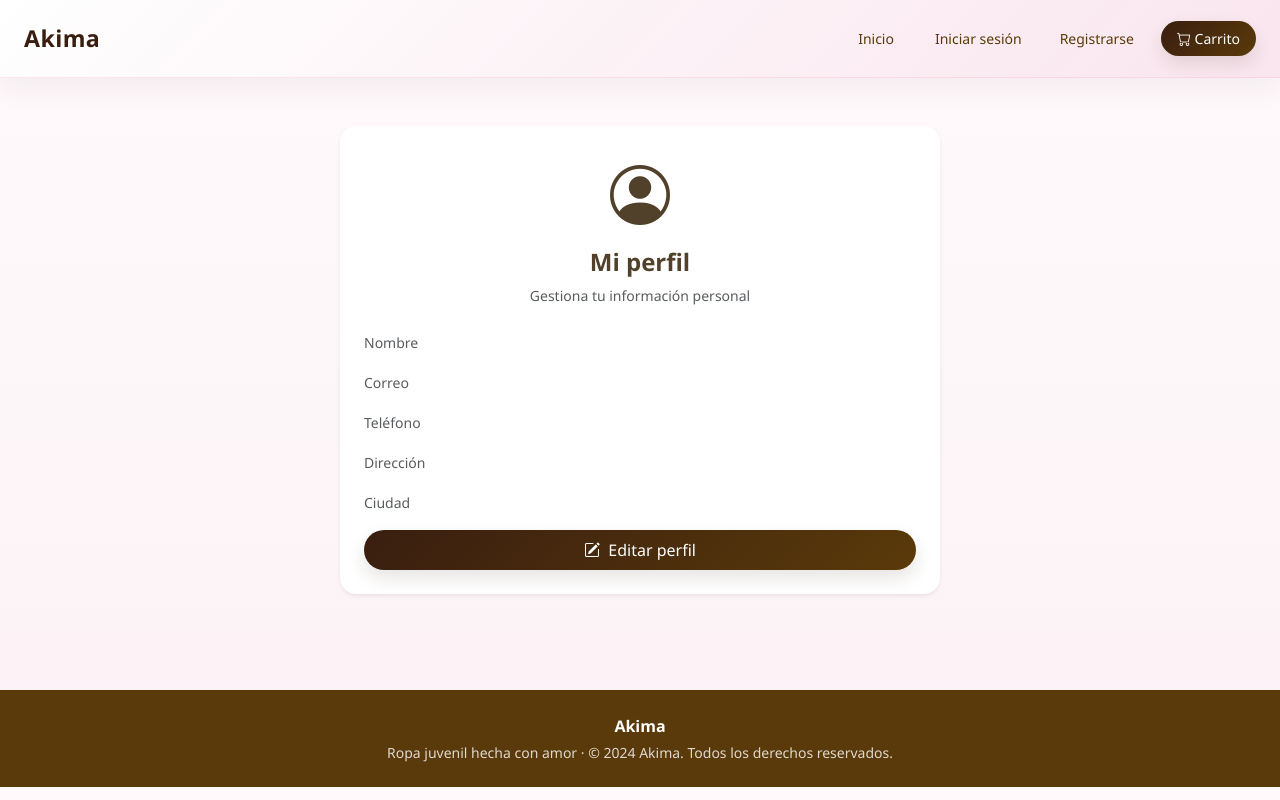
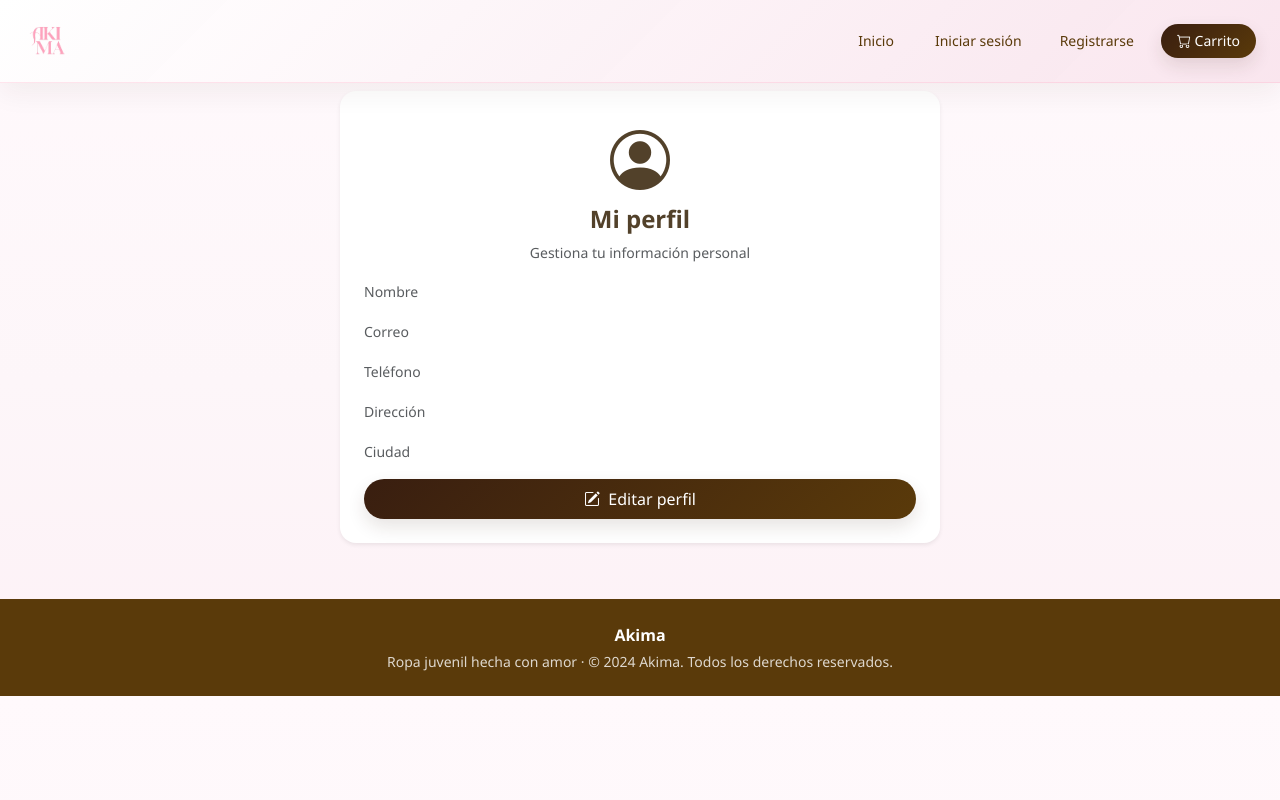
Before and after one commit to AlysonHenao/Akima, a Django app: template templates/account/profile.html in a window 1280 px wide. Run offline with Django 5.2, Linux system fonts and the light colour scheme; the template is opened without the code that fills it, so the values that code supplies are empty.

Commit message:
Style: Adjusting font styles, add logo in nav and functionality to bottons

```diff
--- a/templates/account/profile.html
+++ b/templates/account/profile.html
@@ -2,13 +2,13 @@
 {% block title %}Mi perfil - Akima{% endblock %}
 
 {% block content %}
-<div class="container py-5">
+<div class="container py-2">
 
     <div class="card border-0 shadow-sm rounded-4 p-4 mx-auto" style="max-width: 600px;">
 
-        <div class="text-center mb-2">
+        <div class="text-center">
             <i class="bi bi-person-circle" style="font-size: 60px; color: #3a270de0;"></i>
-            <h4 class="fw-bold mt-2" style="color: #3a270de0;">Mi perfil</h4>
+            <h4 class="fw-bold" style="color: #3a270de0;">Mi perfil</h4>
             <p class="text-muted small">Gestiona tu información personal</p>
         </div>
 
--- a/templates/product/home.html
+++ b/templates/product/home.html
@@ -222,7 +222,6 @@
         flex: 1;
     }
     .ak-card-price {
-        font-family: 'Playfair Display', serif;
         font-size: 1.05rem;
         font-weight: 700;
         color: var(--ak-brown);
--- a/templates/shared/base.html
+++ b/templates/shared/base.html
@@ -15,16 +15,22 @@
 
 <body class="{% block body_class %}{% endblock %}">
 
-    <nav class="navbar bg-white px-4 py-3 d-flex justify-content-between align-items-center flex-wrap gap-2">
+    <nav class="navbar bg-white px-4 py-3 d-flex justify-content-start align-items-center flex-wrap">
+
+        <div class="d-flex align-items-center gap-2 me-auto">
+
+        <a href="{% url 'home' %}">
+            <img src="{% static 'images/Logo-Akima.png' %}" alt="Logo Akima" class="img-fluid" style="max-height: 50px;">
+        </a>
 
         <a class="navbar-brand fw-bold mb-0" href="{% url 'home' %}" style="color: var(--akima-brown);">
-            Akima
             {% if request.session.user_role == 'administrador' %}
             <span class="role-badge ms-1">Admin</span>
             {% elif request.session.user_role == 'empleada' %}
             <span class="role-badge ms-1">Empleada</span>
             {% endif %}
         </a>
+        </div>
 
             <div class="d-flex align-items-center gap-1 flex-wrap">
 
@@ -65,12 +71,10 @@
                 </a>
                 {% endif %}
 
-            {% if request.session.user_role == 'cliente' or not request.session.user_role %}
                 <button class="btn btn-akima btn-sm ms-2" type="button" data-bs-toggle="offcanvas"
                     data-bs-target="#carritoOffcanvas">
                     <i class="bi bi-cart"></i> Carrito
                 </button>
-            {% endif %}
 
             </div>
     </nav>
@@ -96,7 +100,6 @@
             reservados.</p>
     </footer>
 
-    {% if request.session.user_role == 'cliente' or not request.session.user_role %}
     <div class="offcanvas offcanvas-end" tabindex="-1" id="carritoOffcanvas">
         <div class="offcanvas-header border-bottom">
             <h5 class="offcanvas-title fw-bold">
@@ -162,7 +165,6 @@
             </div>
         </div>
     </div>
-    {% endif %}
 
     <script src="https://cdn.jsdelivr.net/npm/bootstrap@5.3.2/dist/js/bootstrap.bundle.min.js"></script>
     {% block extra_js %}
```
Also changed, not shown: static/images/Logo-Akima.png (added). Lines whose indentation alone changed are shown as unchanged.
